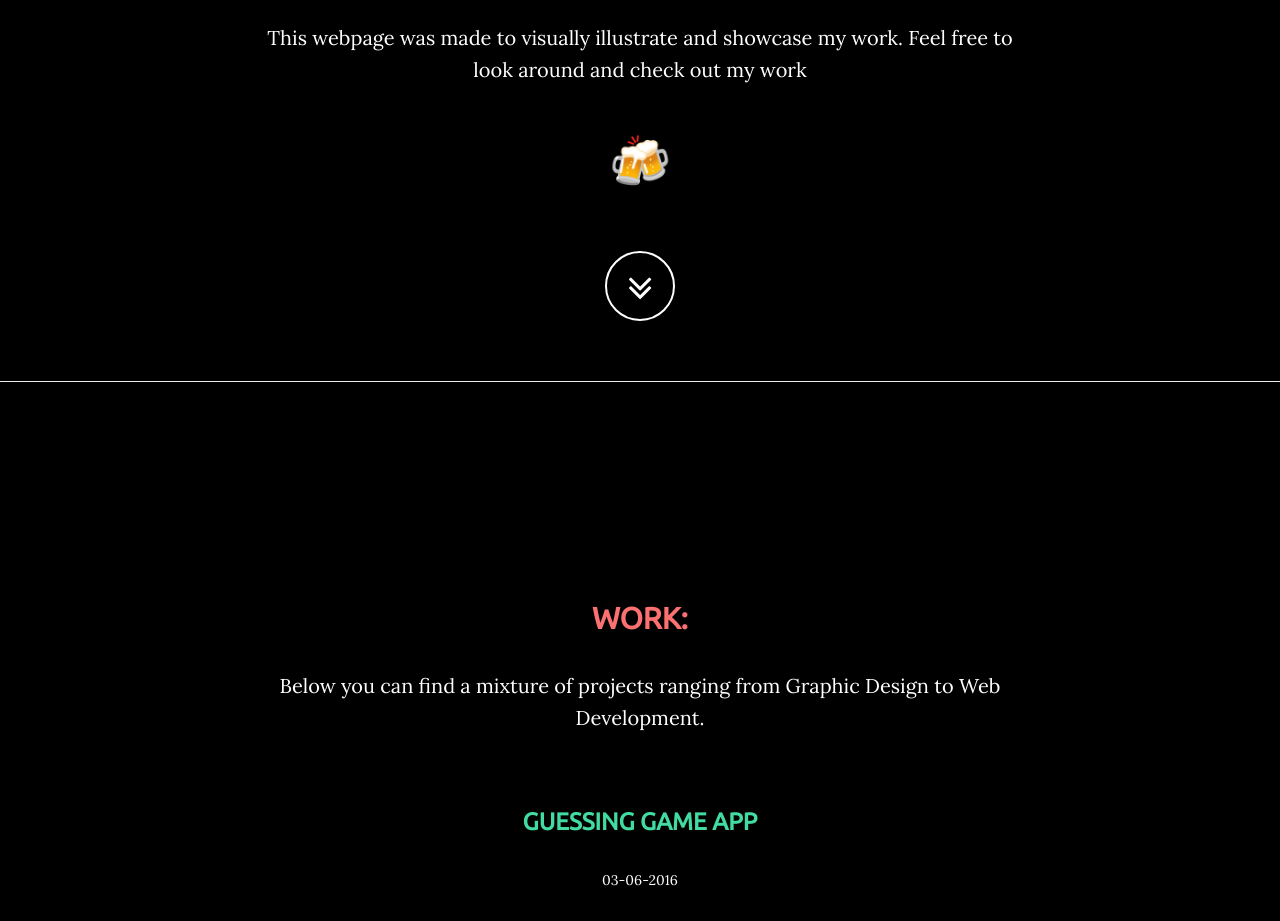
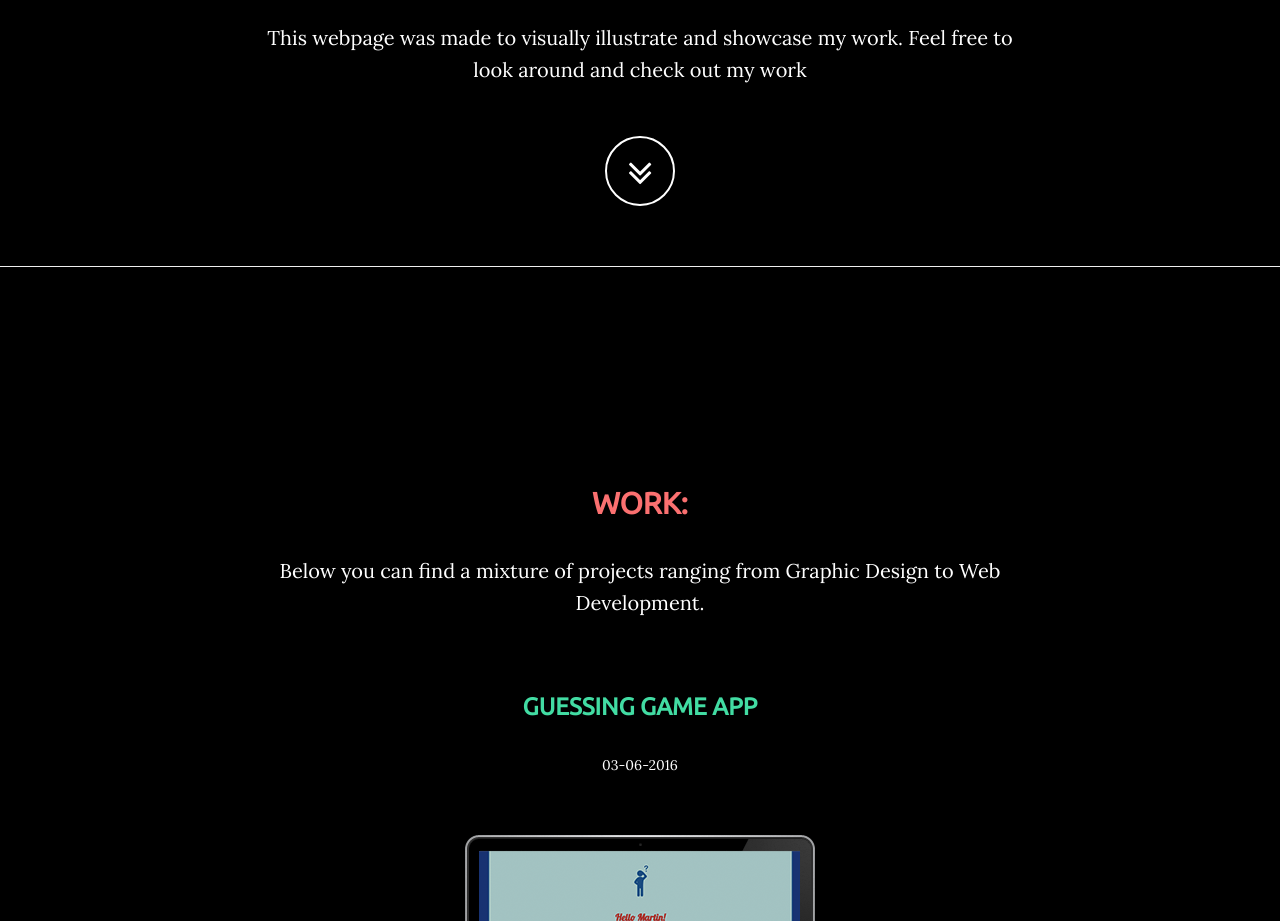
Before and after one commit to m-art-inc/portfolio2017, a website: page index.html in a window 1280 px wide. Shown: the part 1420-2341 px from the top of the page. Drawn offline with nearby package versions, Linux system fonts and the light colour scheme.

Commit message:
removed emoji

```diff
--- a/index.html
+++ b/index.html
@@ -121,7 +121,7 @@
                 <h2>About Me</h2>
                 <p>Hi my name is Martin and I am a human that likes things such as design and programming.</p>
                 <p>This webpage was made to visually illustrate and showcase my work. Feel free to look around and check out my work</p>
-                <p id="emoji">🍻</p>
+                <!-- <p id="emoji">🍻</p> -->
                 <a href="#work" class="btn btn-circle page-scroll">
                     <i class="fa fa-angle-double-down animated"></i>
                 </a>
```
